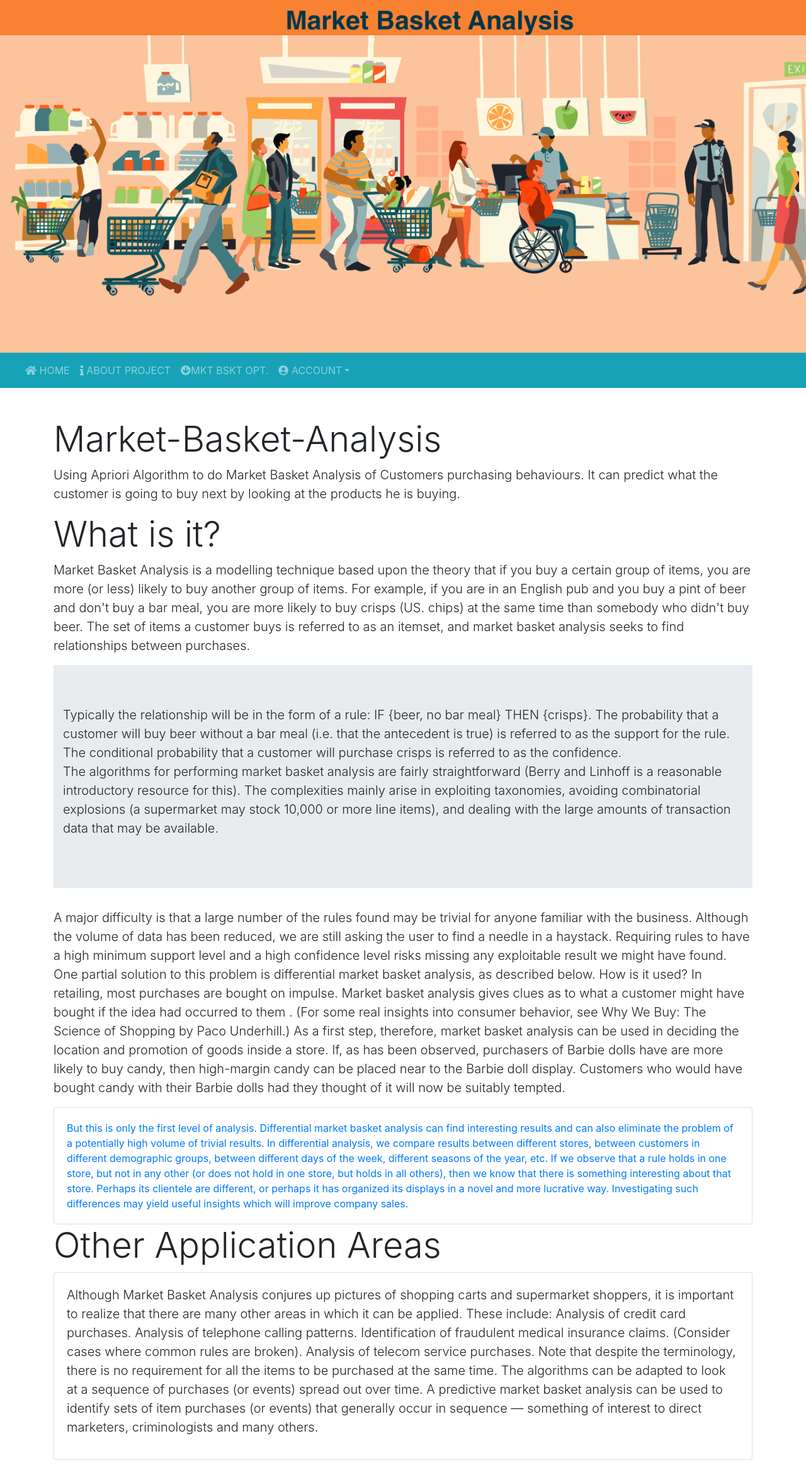
After one commit to digipodium/market-basket-analysis, a Flask app: page /about in a window 1280 px wide. The commit adds this page. Shown: the whole page at 63% size. Run offline with Flask 2, Linux system fonts and the light colour scheme; parts of the project's set-up code (start-up, migrations or seed data) failed here and were passed over; some libraries are stand-ins or nearby versions.

Commit message:
finishing touches

```diff
--- a/app/routes.py
+++ b/app/routes.py
@@ -81,6 +81,9 @@ def user(username):
     user = User.query.filter_by(username=username).first_or_404()
     return render_template('profile.html', user=user, title=f'{user.username} profile')
 
+@app.route('/about')
+def about():
+    return render_template('about.html')
 
 @app.before_request
 def before_request():
--- /dev/null
+++ b/app/templates/about.html
@@ -0,0 +1,63 @@
+{% extends 'base.html' %}
+
+{% block css %}
+
+{% endblock %}
+
+{% block body %}
+<div class="container">
+  <div class="row justify-items-center">
+    <div class="col-md-12 mt-5">
+        <h3 class="display-4" >Market-Basket-Analysis</h3>
+        <p class="lead">
+            Using Apriori Algorithm to do Market Basket Analysis of Customers purchasing behaviours. It can predict what the customer is going to buy next by looking at the products he is buying.
+        </p>
+
+        <h1 class="display-4">What is it?</h1>
+        <p class="lead">Market Basket Analysis is a modelling technique based upon the theory that if you buy a certain group of items, you are more (or less) likely to buy another group of items. For example, if you are in an English pub and you buy a pint of beer and don't buy a bar meal, you are more likely to buy crisps (US. chips) at the same time than somebody who didn't buy beer. The set of items a customer buys is referred to as an itemset, and market basket analysis seeks to find relationships between purchases.
+            </p>
+        <div class="jumbotron jumbotron-fluid">
+            <div class="container">
+                <p class="lead">
+                    Typically the relationship will be in the form of a rule:
+IF {beer, no bar meal} THEN {crisps}. The probability that a customer will buy beer without a bar meal (i.e. that the antecedent is true) is referred to as the support for the rule. The conditional probability that a customer will purchase crisps is referred to as the confidence. <br>
+The algorithms for performing market basket analysis are fairly straightforward (Berry and Linhoff is a reasonable introductory resource for this). The complexities mainly arise in exploiting taxonomies, avoiding combinatorial explosions (a supermarket may stock 10,000 or more line items), and dealing with the large amounts of transaction data that may be available.
+                </p>
+            </div>
+        </div>
+
+        <p class="lead">
+            A major difficulty is that a large number of the rules found may be trivial for anyone familiar with the business. Although the volume of data has been reduced, we are still asking the user to find a needle in a haystack. Requiring rules to have a high minimum support level and a high confidence level risks missing any exploitable result we might have found. One partial solution to this problem is differential market basket analysis, as described below.
+
+How is it used?
+In retailing, most purchases are bought on impulse. Market basket analysis gives clues as to what a customer might have bought if the idea had occurred to them . (For some real insights into consumer behavior, see Why We Buy: The Science of Shopping by Paco Underhill.)
+
+As a first step, therefore, market basket analysis can be used in deciding the location and promotion of goods inside a store. If, as has been observed, purchasers of Barbie dolls have are more likely to buy candy, then high-margin candy can be placed near to the Barbie doll display. Customers who would have bought candy with their Barbie dolls had they thought of it will now be suitably tempted.
+<div class="card">
+    <div class="card-body">
+        <span class="text-primary">
+
+            But this is only the first level of analysis. Differential market basket analysis can find interesting results and can also eliminate the problem of a potentially high volume of trivial results.
+
+            In differential analysis, we compare results between different stores, between customers in different demographic groups, between different days of the week, different seasons of the year, etc.
+
+            If we observe that a rule holds in one store, but not in any other (or does not hold in one store, but holds in all others), then we know that there is something interesting about that store. Perhaps its clientele are different, or perhaps it has organized its displays in a novel and more lucrative way. Investigating such differences may yield useful insights which will improve company sales.
+            </span>
+    </div>
+</div>
+
+<h1 class="display-4">Other Application Areas</h1>
+            <div class="card">
+                <div class="card-body">
+                    <p class="lead">
+                        Although Market Basket Analysis conjures up pictures of shopping carts and supermarket shoppers, it is important to realize that there are many other areas in which it can be applied. These include:
+
+    Analysis of credit card purchases. Analysis of telephone calling patterns. Identification of fraudulent medical insurance claims. (Consider cases where common rules are broken). Analysis of telecom service purchases. Note that despite the terminology, there is no requirement for all the items to be purchased at the same time. The algorithms can be adapted to look at a sequence of purchases (or events) spread out over time. A predictive market basket analysis can be used to identify sets of item purchases (or events) that generally occur in sequence — something of interest to direct marketers, criminologists and many others.
+                    </p>
+                </div>
+            </div>
+        </p>
+    </div>
+  </div>
+</div>
+{% endblock %}
--- a/app/templates/forgot.html
+++ b/app/templates/forgot.html
@@ -1,11 +1,7 @@
 {% extends 'base.html' %}
 
 {% block css %}
-<style>
-  body{
-    background-color: rgb(0, 0, 0);
-  }
-</style>
+
 {% endblock %}
 
 
--- a/app/templates/navbar.html
+++ b/app/templates/navbar.html
@@ -6,6 +6,9 @@
       <ul class="navbar-nav mr-auto mt-2 mt-lg-0  ">
         <li class="nav-item ">
           <a class="nav-link text-uppercase" href="{{url_for('index')}}"><i class="fas fa-home "></i> Home <span class="sr-only">(current)</span></a>
+        </li>
+        <li class="nav-item ">
+          <a class="nav-link text-uppercase" href="{{url_for('about')}}"><i class="fas fa-info "></i> About Project </a>
         </li>
         <li class="nav-item">
           <a class="nav-link text-uppercase" href="/mbo" title="MARKET BASKET OPTIMIZATION"><i class="fas fa-arrow-circle-down"></i>Mkt Bskt Opt.</a>
```
Also changed, not shown: app.db.
